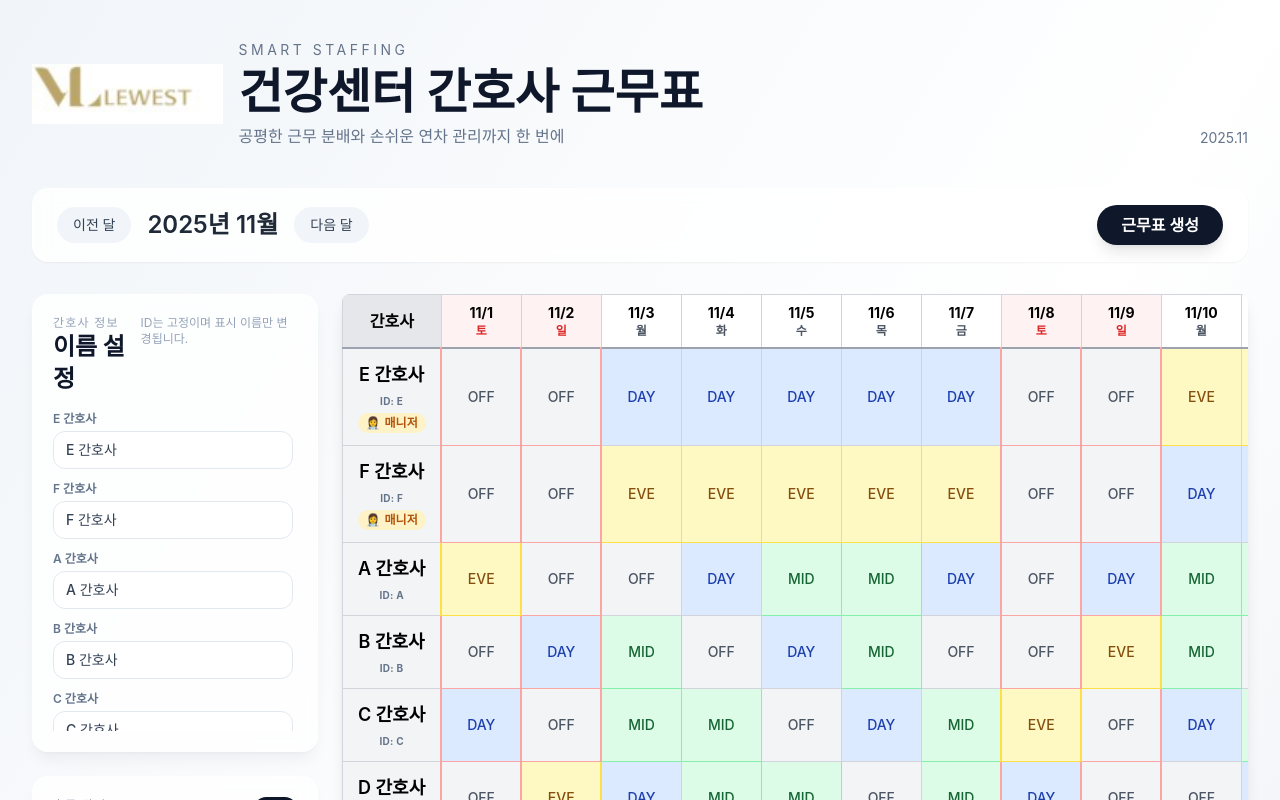
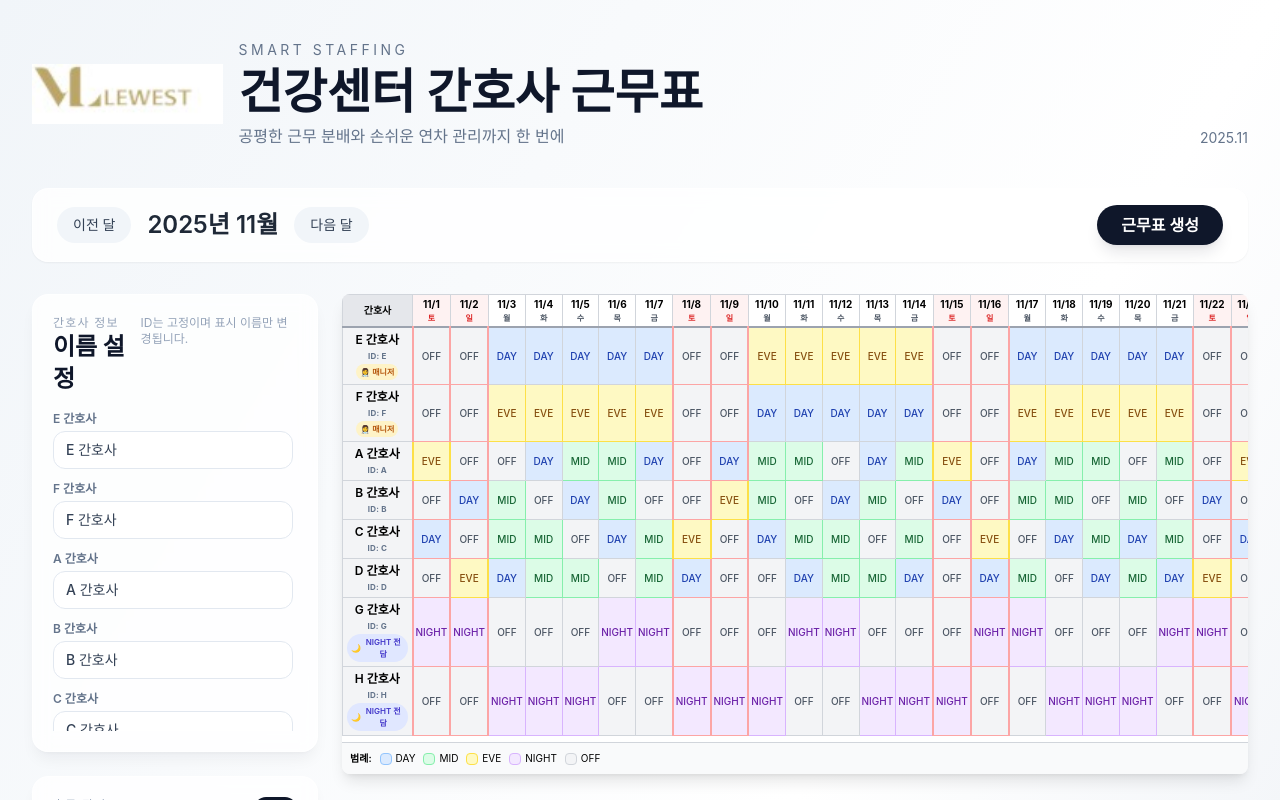
Before and after one commit to postpr0727-ship-it/VL_RN-SHEET, a React (Vite) app: page / in a window 1280 px wide. Shown: the top 800 px of the page. Built offline with nearby package versions, Linux system fonts and the light colour scheme.

Commit message:
작업 내용 요약

```diff
--- a/src/components/ScheduleTable.tsx
+++ b/src/components/ScheduleTable.tsx
@@ -88,14 +88,14 @@ export default function ScheduleTable({
           index % 2 === 0 ? "bg-white" : "bg-gray-50"
         }`}
       >
-        <td className="border border-gray-300 p-2 md:p-3 font-bold text-center bg-gray-100 sticky left-0 z-10">
-          <div className="flex flex-col items-center gap-1 text-xs">
-            <span className="text-base md:text-lg font-semibold">{label}</span>
-            <span className="text-[10px] text-slate-500 tracking-wide">
+        <td className="border border-gray-300 p-1 font-bold text-center bg-gray-100 sticky left-0 z-10">
+          <div className="flex flex-col items-center gap-0.5 text-[10px]">
+            <span className="text-xs font-semibold">{label}</span>
+            <span className="text-[8px] text-slate-500 tracking-wide">
               ID: {nurse}
             </span>
             {isManager && (
-              <span className="px-2 py-0.5 rounded-full bg-amber-100 text-amber-700 text-[10px] md:text-xs font-semibold flex items-center gap-1">
+              <span className="px-1 py-0.5 rounded-full bg-amber-100 text-amber-700 text-[8px] font-semibold flex items-center gap-0.5">
                 <span role="img" aria-label="manager">
                   👩‍⚕️
                 </span>
@@ -103,7 +103,7 @@ export default function ScheduleTable({
               </span>
             )}
             {isNightSpecialist && (
-              <span className="px-2 py-0.5 rounded-full bg-indigo-100 text-indigo-700 text-[10px] md:text-xs font-semibold flex items-center gap-1">
+              <span className="px-1 py-0.5 rounded-full bg-indigo-100 text-indigo-700 text-[8px] font-semibold flex items-center gap-0.5">
                 <span role="img" aria-label="moon">
                   🌙
                 </span>
@@ -125,10 +125,10 @@ export default function ScheduleTable({
           return (
             <td
               key={`${nurse}-${date.toISOString()}`}
-              className={`relative overflow-visible border border-gray-300 p-1 md:p-2 text-center text-xs md:text-sm font-medium ${
+              className={`relative overflow-visible border border-gray-300 p-0.5 text-center text-[10px] font-medium ${
                 displayShift ? SHIFT_COLORS[displayShift] : "bg-white"
               } ${highlight ? "border-l-2 border-r-2 border-red-300" : ""} ${
-                isManual ? "ring-2 ring-slate-400" : ""
+                isManual ? "ring-1 ring-slate-400" : ""
               }`}
               onClick={() =>
                 setEditingCell({
@@ -139,18 +139,18 @@ export default function ScheduleTable({
               }
             >
               {isManual && !isEditing && (
-                <span className="absolute top-1 right-1 inline-block w-2 h-2 rounded-full bg-slate-500" />
+                <span className="absolute top-0.5 right-0.5 inline-block w-1.5 h-1.5 rounded-full bg-slate-500" />
               )}
 
               {isEditing ? (
                 <div
-                  className="absolute z-30 left-1/2 top-full mt-2 w-56 -translate-x-1/2 rounded-2xl border border-white/60 bg-white/85 backdrop-blur-xl p-4 shadow-2xl shadow-slate-900/10"
+                  className="absolute z-30 left-1/2 top-full mt-1 w-48 -translate-x-1/2 rounded-lg border border-white/60 bg-white/90 backdrop-blur-xl p-2 shadow-xl shadow-slate-900/10"
                   onClick={(e) => e.stopPropagation()}
                 >
-                  <div className="flex items-center justify-between mb-2 text-xs font-semibold text-slate-500">
+                  <div className="flex items-center justify-between mb-1.5 text-[10px] font-semibold text-slate-500">
                     <span>수동 수정</span>
                     <button
-                      className="text-slate-400 hover:text-slate-700 transition-colors"
+                      className="text-slate-400 hover:text-slate-700 transition-colors text-xs"
                       onClick={(e) => {
                         e.stopPropagation();
                         setEditingCell(null);
@@ -166,7 +166,7 @@ export default function ScheduleTable({
                         prev ? { ...prev, value: e.target.value as ShiftType } : prev,
                       )
                     }
-                    className="w-full rounded-xl border border-slate-300 text-sm p-2 bg-white/70 focus:outline-none focus:ring-2 focus:ring-slate-900/20"
+                    className="w-full rounded-lg border border-slate-300 text-[10px] p-1 bg-white/70 focus:outline-none focus:ring-1 focus:ring-slate-900/20"
                   >
                     {SHIFT_OPTIONS.map((option) => (
                       <option key={option} value={option}>
@@ -174,9 +174,9 @@ export default function ScheduleTable({
                       </option>
                     ))}
                   </select>
-                  <div className="mt-2 flex gap-2 text-xs">
+                  <div className="mt-1.5 flex gap-1.5 text-[10px]">
                     <button
-                      className="flex-1 rounded-xl bg-slate-900 text-white py-1.5 shadow"
+                      className="flex-1 rounded-lg bg-slate-900 text-white py-1 shadow"
                       onClick={(e) => {
                         e.stopPropagation();
                         if (editingCell) {
@@ -192,7 +192,7 @@ export default function ScheduleTable({
                       저장
                     </button>
                     <button
-                      className="flex-1 rounded-xl border border-slate-300 py-1.5"
+                      className="flex-1 rounded-lg border border-slate-300 py-1"
                       onClick={(e) => {
                         e.stopPropagation();
                         setEditingCell(null);
@@ -215,10 +215,10 @@ export default function ScheduleTable({
   return (
     <div className="w-full overflow-x-auto bg-white rounded-lg shadow-lg">
       <div className="inline-block min-w-full">
-        <table className="w-full border-collapse text-sm md:text-base">
+        <table className="w-full border-collapse text-[10px]">
           <thead>
             <tr className="bg-gray-100 border-b-2 border-gray-400">
-              <th className="border border-gray-300 p-2 md:p-3 font-bold text-center bg-gray-200 sticky left-0 z-20 min-w-[80px]">
+              <th className="border border-gray-300 p-1 font-bold text-center bg-gray-200 sticky left-0 z-20 min-w-[70px]">
                 간호사
               </th>
               {dates.map((date) => {
@@ -226,15 +226,15 @@ export default function ScheduleTable({
                 return (
                   <th
                     key={date.toISOString()}
-                    className={`border border-gray-300 p-1 md:p-2 text-center font-semibold min-w-[60px] md:min-w-[80px] ${
+                    className={`border border-gray-300 p-0.5 text-center font-semibold min-w-[35px] ${
                       highlight ? "bg-red-50" : "bg-white"
                     }`}
                   >
-                    <div className="text-xs md:text-sm font-bold">
+                    <div className="text-[10px] font-bold">
                       {format(date, 'M/d')}
                     </div>
                     <div
-                      className={`text-[10px] md:text-xs ${
+                      className={`text-[8px] ${
                         highlight ? 'text-red-600 font-bold' : 'text-gray-600'
                       }`}
                     >
@@ -251,12 +251,12 @@ export default function ScheduleTable({
         </table>
       </div>
 
-      <div className="p-4 border-t border-gray-300 bg-gray-50">
-        <div className="flex flex-wrap items-center gap-4 text-xs md:text-sm">
+      <div className="p-2 border-t border-gray-300 bg-gray-50">
+        <div className="flex flex-wrap items-center gap-2 text-[10px]">
           <span className="font-semibold">범례:</span>
           {SHIFT_OPTIONS.map((option) => (
             <div key={option} className="flex items-center gap-1">
-              <div className={`w-4 h-4 rounded border ${SHIFT_COLORS[option]}`} />
+              <div className={`w-3 h-3 rounded border ${SHIFT_COLORS[option]}`} />
               <span>{SHIFT_LABELS[option]}</span>
             </div>
           ))}
```
